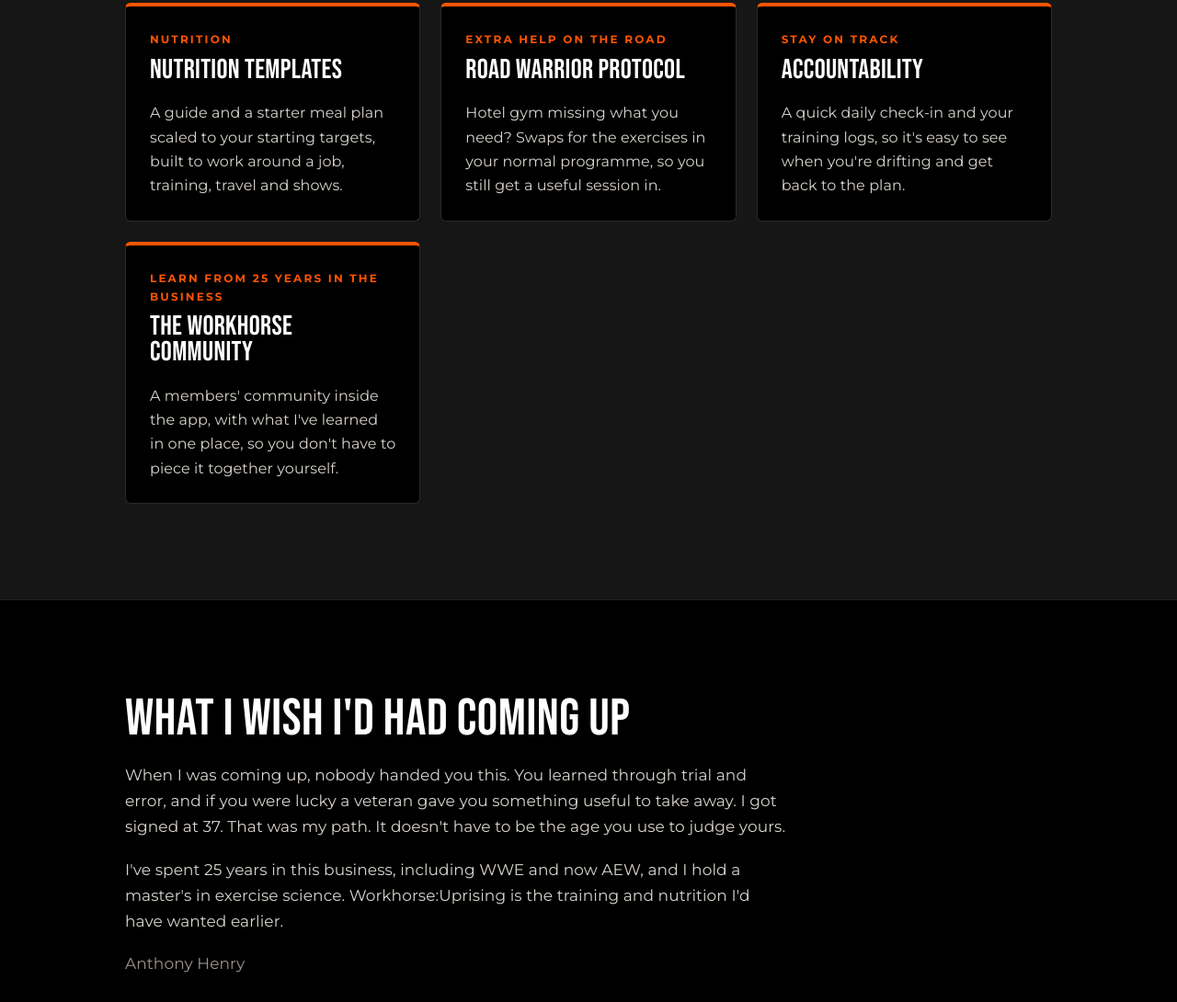
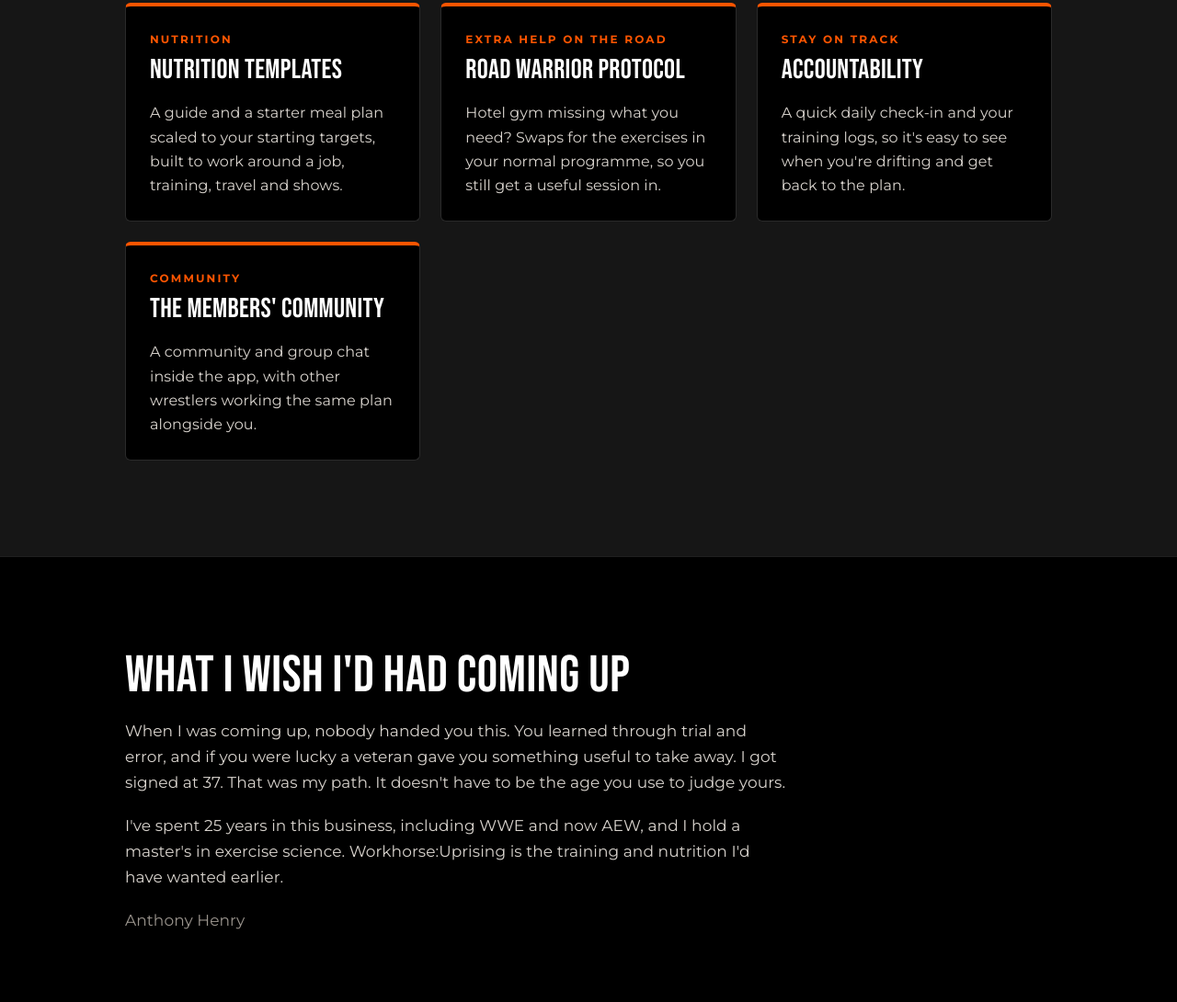
Before and after one commit to workhorsetnf-ops/workhorse-site, a plain HTML site: page uprising.html in a window 1280 px wide. Shown: the part 1585-2675 px from the top of the page at 92% size. Drawn offline with Linux system fonts and the light colour scheme.

Commit message:
Uprising pages: in-app community only (Skool is a separate offer)
Co-Authored-By: Claude Opus 5.5 <noreply@anthropic.com>
Claude-Session: https://claude.ai/code/session_01HPoLpvE1JEJCosPLjH3wPY

```diff
--- a/uprising.html
+++ b/uprising.html
@@ -94,9 +94,9 @@
           <p>A quick daily check-in and your training logs, so it's easy to see when you're drifting and get back to the plan.</p>
         </div>
         <div class="up-card">
-          <p class="tag">Learn from 25 years in the business</p>
-          <h3>The Workhorse community</h3>
-          <p>A members' community inside the app, with what I've learned in one place, so you don't have to piece it together yourself.</p>
+          <p class="tag">Community</p>
+          <h3>The members' community</h3>
+          <p>A community and group chat inside the app, with other wrestlers working the same plan alongside you.</p>
         </div>
       </div>
     </div>
```
Also changed, not shown: uprising/join.html (+2 -2 lines).
